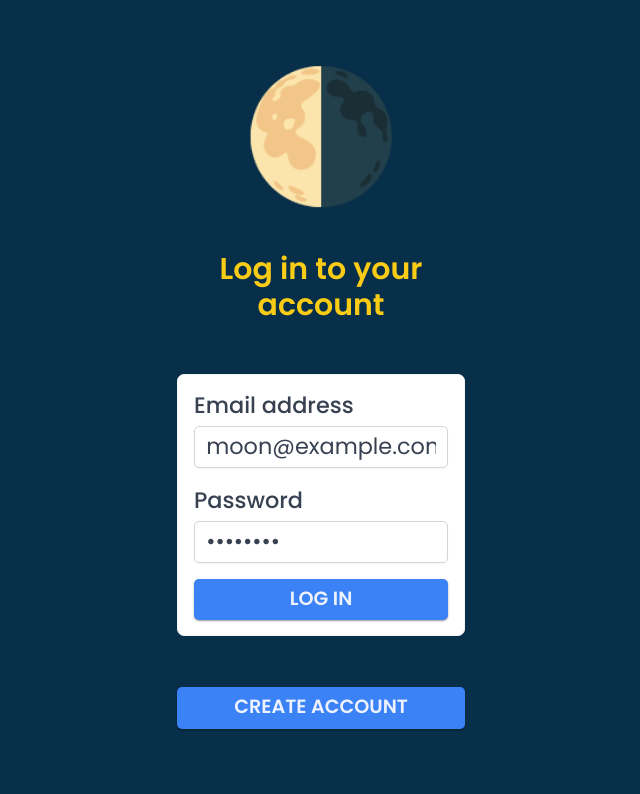
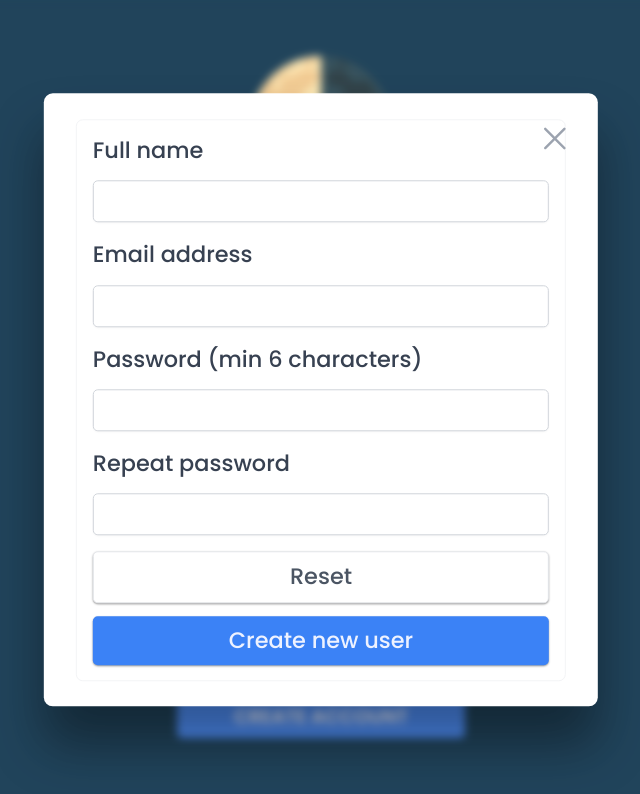
Before and after one commit to moonjeong4/moon-list, a React (Vite) app: page /login in a window 1280 px wide. Both pictures are taken after a click on the button "CREATE ACCOUNT". Shown: the top 794 px of the page, without its empty margins (319-959 px from the left). Built offline with nearby package versions, Linux system fonts and the light colour scheme.

Commit message:
sign up, get and delete data for the user

```diff
--- /dev/null
+++ b/src/features/authentication/SignupForm.jsx
@@ -0,0 +1,107 @@
+import { useForm } from 'react-hook-form';
+import Button from '../../ui/Button';
+import Form from '../../ui/Form';
+import FormRowVertical from '../../ui/FormRowVertical';
+import Input from '../../ui/Input';
+import { useSignup } from './useSignup';
+import { useLogin } from './useLogin';
+
+// Email regex: /\S+@\S+\.\S+/
+
+function SignupForm() {
+  const { signup, isLoading } = useSignup();
+  const { login, isLoading: isLoggingIn } = useLogin();
+  const { register, formState, getValues, handleSubmit, reset } = useForm();
+  const { errors } = formState;
+
+  const isWorking = isLoading || isLoggingIn;
+
+  function onSubmit({ fullName, email, password }) {
+    signup(
+      { fullName, email, password },
+      {
+        onSettled: () => {
+          login({ email, password });
+          reset();
+        },
+      },
+    );
+  }
+
+  return (
+    <Form onSubmit={handleSubmit(onSubmit)}>
+      <FormRowVertical label="Full name" error={errors?.fullName?.message}>
+        <Input
+          type="text"
+          id="fullName"
+          disabled={isWorking}
+          {...register('fullName', { required: 'This field is required' })}
+        />
+      </FormRowVertical>
+
+      <FormRowVertical label="Email address" error={errors?.email?.message}>
+        <Input
+          type="email"
+          id="email"
+          disabled={isWorking}
+          {...register('email', {
+            required: 'This field is required',
+            pattern: {
+              value: /\S+@\S+\.\S+/,
+              message: 'Please provide a valid email address',
+            },
+          })}
+        />
+      </FormRowVertical>
+
+      <FormRowVertical
+        label="Password (min 6 characters)"
+        error={errors?.password?.message}
+      >
+        <Input
+          type="password"
+          id="password"
+          disabled={isWorking}
+          {...register('password', {
+            required: 'This field is required',
+            minLength: {
+              value: 6,
+              message: 'Password needs a minimum of 6 characters',
+            },
+          })}
+        />
+      </FormRowVertical>
+
+      <FormRowVertical
+        label="Repeat password"
+        error={errors?.passwordConfirm?.message}
+      >
+        <Input
+          type="password"
+          id="passwordConfirm"
+          disabled={isWorking}
+          {...register('passwordConfirm', {
+            required: 'This field is required',
+            validate: (value) =>
+              value === getValues().password || 'Passwords need to match',
+          })}
+        />
+      </FormRowVertical>
+
+      <FormRowVertical>
+        {/* type is an HTML attribute! */}
+        <Button
+          variation="secondary"
+          type="reset"
+          disabled={isWorking}
+          onClick={reset}
+        >
+          Reset
+        </Button>
+        <Button disabled={isWorking}>Create new user</Button>
+      </FormRowVertical>
+    </Form>
+  );
+}
+
+export default SignupForm;
--- /dev/null
+++ b/src/features/authentication/useSignup.js
@@ -0,0 +1,14 @@
+import { useMutation } from '@tanstack/react-query';
+import { signup as signupApi } from '../../services/apiAuth';
+import { toast } from 'react-hot-toast';
+
+export function useSignup() {
+  const { mutate: signup, isLoading } = useMutation({
+    mutationFn: signupApi,
+    onSuccess: (user) => {
+      toast.success('Account successfully created! Logging in..');
+    },
+  });
+
+  return { signup, isLoading };
+}
--- a/src/features/items/ItemForm.jsx
+++ b/src/features/items/ItemForm.jsx
@@ -1,16 +1,23 @@
 import { useForm } from 'react-hook-form';
 import toast from 'react-hot-toast';
 import { useCreateEditItems } from './useCreateEditItems';
+import Modal from '../../ui/Modal';
+import ConfirmDelete from '../../ui/ConfirmDelete';
+import { useDeleteItems } from './useDeleteItems';
+import { useItems } from './useItems';
+import { useUser } from '../authentication/useUser';
 
 function Form() {
   const { register, handleSubmit, reset } = useForm();
 
-  const { isCreating, createItem, queryClient } = useCreateEditItems();
+  const { user } = useUser();
+  const { listItems } = useItems();
+  const { isCreating, isEditing, createItem } = useCreateEditItems();
+  const { isDeleting, deleteItem } = useDeleteItems();
 
   function onSubmit(data) {
-    const existingItems = queryClient.getQueryData(['items']);
     if (
-      existingItems.some(
+      listItems.some(
         (item) =>
           item.description.trim().toLowerCase() ===
           data.description.trim().toLowerCase(),
@@ -18,7 +25,7 @@ function Form() {
     )
       return toast.error('It already exists.');
 
-    createItem(data);
+    createItem({ ...data, userId: user.id });
     reset();
   }
 
@@ -26,13 +33,22 @@ function Form() {
     toast.error(errors.description.message);
   }
 
+  function onDeleteChecked() {
+    const checkedItemIds = listItems
+      .filter((item) => item.checked)
+      .map((item) => item.id);
+
+    deleteItem(checkedItemIds);
+  }
+
   return (
+    <>
       <form onSubmit={handleSubmit(onSubmit, onError)} className="text-center">
-      <h3 className="mb-2 mr-4 text-2xl text-yellow-200">
+        <h3 className="mb-2 text-2xl text-yellow-200">
           Add it to the list. 📋
         </h3>
         <input
-        className="mr-3 rounded-lg border border-gray-300 p-1 "
+          className="mb-3 mr-3 rounded-lg border border-gray-300 p-1 "
           type="text"
           {...register('description', {
             required: "The field can't be empty!",
@@ -46,6 +62,24 @@ function Form() {
           Add
         </button>
       </form>
+      <Modal>
+        <Modal.Open>
+          <button
+            className="mx-auto block rounded-lg bg-blue-500 p-1.5 uppercase text-white hover:bg-blue-700"
+            disabled={isCreating}
+          >
+            clear checked items
+          </button>
+        </Modal.Open>
+        <Modal.Window>
+          <ConfirmDelete
+            resourceName="Checked Items"
+            disabled={isDeleting || isEditing}
+            onConfirm={onDeleteChecked}
+          />
+        </Modal.Window>
+      </Modal>
+    </>
   );
 }
 
--- a/src/features/items/List.jsx
+++ b/src/features/items/List.jsx
@@ -6,6 +6,7 @@ import { useDeleteItems } from './useDeleteItems';
 import Modal from '../../ui/Modal';
 import ConfirmDelete from '../../ui/ConfirmDelete';
 import { useCreateEditItems } from './useCreateEditItems';
+import { useUser } from '../authentication/useUser';
 
 function List() {
   const [sortBy, setSortBy] = useState('checked');
@@ -13,6 +14,8 @@ function List() {
   const { isLoading, listItems } = useItems();
   const { isDeleting, deleteItem } = useDeleteItems();
   const { isCreating, isEditing } = useCreateEditItems();
+
+  const { user } = useUser();
 
   if (isLoading) return <Spinner />;
 
@@ -31,8 +34,8 @@ function List() {
       .sort((a, b) => Number(a.checked) - Number(b.checked));
 
   return (
-    <div className="mb-2 flex max-h-higher flex-col items-center justify-between overflow-y-auto">
-      <ul className="grid w-4/5 grid-cols-auto content-start justify-center gap-5 overflow-scroll py-8">
+    <div className="mb-2 flex max-h-higher flex-col items-center justify-between">
+      <ul className="grid w-4/5 grid-cols-auto content-start justify-center gap-5  overflow-scroll py-8">
         {sortedItems.map((item) => (
           <Item item={item} key={item.id} />
         ))}
@@ -58,7 +61,7 @@ function List() {
             <ConfirmDelete
               resourceName="All"
               disabled={isDeleting || isEditing || isCreating}
-              onConfirm={() => deleteItem()}
+              onConfirm={() => deleteItem(user.id)}
             />
           </Modal.Window>
         </Modal>
--- a/src/features/items/useItems.js
+++ b/src/features/items/useItems.js
@@ -1,14 +1,17 @@
 import { useQuery } from '@tanstack/react-query';
 import { getItems } from '../../services/apiItems';
+import { useUser } from '../authentication/useUser';
 
 export function useItems() {
+  const { user } = useUser();
+
   const {
     isLoading,
     data: listItems,
     error,
   } = useQuery({
     queryKey: ['items'],
-    queryFn: getItems,
+    queryFn: () => getItems(user),
   });
 
   return { isLoading, listItems, error };
--- a/src/pages/Login.jsx
+++ b/src/pages/Login.jsx
@@ -3,6 +3,8 @@ import LoginForm from '../features/authentication/LoginForm';
 import LoginHeading from '../features/authentication/LoginHeading';
 import Logo from '../features/authentication/Logo';
 import Button from '../ui/Button';
+import Modal from '../ui/Modal';
+import SignupForm from '../features/authentication/SignupForm';
 
 const LoginLayout = styled.main`
   min-height: 100vh;
@@ -20,7 +22,14 @@ function Login() {
       <Logo />
       <LoginHeading />
       <LoginForm />
-      <Button size="small">create account</Button>
+      <Modal>
+        <Modal.Open opens="account-form">
+          <Button size="small">create account</Button>
+        </Modal.Open>
+        <Modal.Window name="account-form">
+          <SignupForm />
+        </Modal.Window>
+      </Modal>
     </LoginLayout>
   );
 }
--- a/src/services/apiItems.js
+++ b/src/services/apiItems.js
@@ -1,7 +1,10 @@
 import supabase from './supabase';
 
-export async function getItems() {
-  let { data, error } = await supabase.from('items').select('*');
+export async function getItems(user) {
+  let { data, error } = await supabase
+    .from('items')
+    .select('*')
+    .eq('userId', user.id);
 
   if (error) {
     console.error(error);
@@ -29,7 +32,7 @@ export async function createEditItem(newItem, id) {
 }
 
 export async function deleteItem(id) {
-  if (id) {
+  if (typeof id === 'number') {
     const { data, error } = await supabase.from('items').delete().eq('id', id);
 
     if (error) {
@@ -40,11 +43,24 @@ export async function deleteItem(id) {
     return data;
   }
 
-  if (!id) {
+  if (Array.isArray(id)) {
+    if (id.length === 0) throw new Error("There's no checked items.");
+
+    const { data, error } = await supabase.from('items').delete().in('id', id);
+
+    if (error) {
+      console.error(error);
+      throw new Error('Items could not be deleted');
+    }
+
+    return data;
+  }
+
+  if (typeof id === 'string') {
     const { data, error } = await supabase
       .from('items')
       .delete()
-      .not('id', 'is.null');
+      .eq('userId', id);
 
     if (error) {
       console.error(error);
--- a/src/ui/AppLayout.jsx
+++ b/src/ui/AppLayout.jsx
@@ -3,7 +3,7 @@ import Header from './Header';
 
 function AppLayout() {
   return (
-    <div className="h-[100vh] bg-sky-950">
+    <div className="h-screen bg-sky-950">
       <Header />
       <Outlet />
     </div>
--- a/src/ui/FormRowVertical.jsx
+++ b/src/ui/FormRowVertical.jsx
@@ -3,7 +3,7 @@ import styled from 'styled-components';
 const StyledFormRow = styled.div`
   display: flex;
   flex-direction: column;
-  gap: 0.2rem;
+  gap: 0.8rem;
   padding: 0.5rem 0;
 `;
 
@@ -12,7 +12,7 @@ const Label = styled.label`
 `;
 
 const Error = styled.span`
-  font-size: 1.4rem;
+  font-size: 1.2rem;
   color: #b91c1c;
 `;
 
--- a/tailwind.config.js
+++ b/tailwind.config.js
@@ -7,7 +7,7 @@ export default {
         auto: 'repeat(auto-fit, minmax(200px, 1fr))',
       },
       maxHeight: {
-        higher: '36rem',
+        higher: '25rem',
       },
       fontFamily: {
         poppins: ['Poppins', 'sans'],
```
Also changed, not shown: src/features/authentication/useUser.js (+4 -4 lines). Lines whose indentation alone changed are shown as unchanged.
